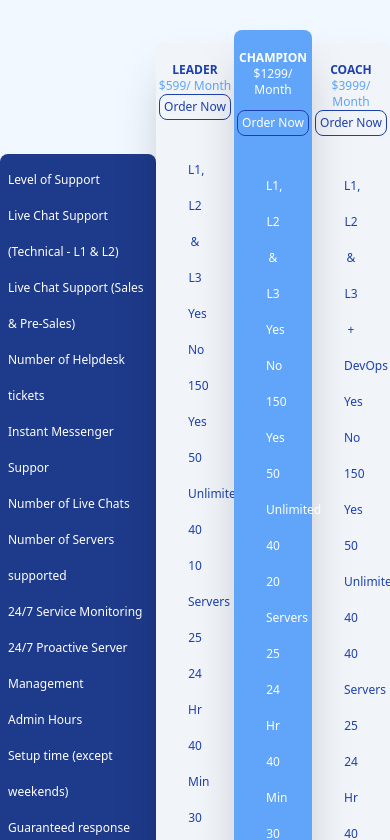
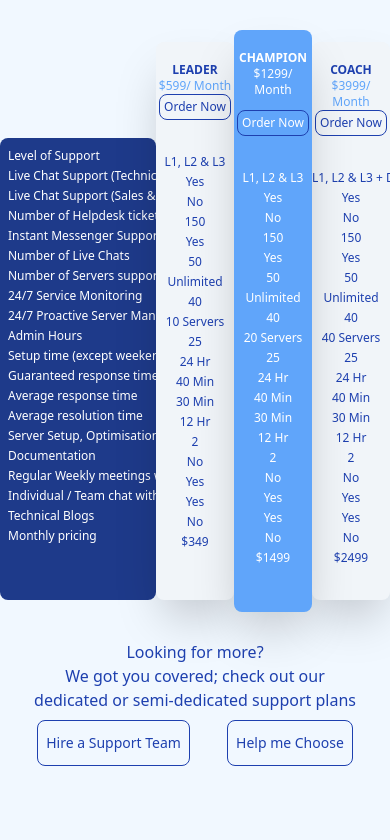
Before and after one commit to najeeb37/SupportSages, a Next.js app: page / in a window 390 px wide. Shown: the part 1966-2806 px from the top of the page. Built offline with nearby package versions, Linux system fonts and the light colour scheme.

Commit message:
making plan list responsive

```diff
--- a/src/app/layout.jsx
+++ b/src/app/layout.jsx
@@ -103,10 +103,10 @@ export default function RootLayout({ children }) {
 
                 {/* need to import Facebook Icons */}
                 <div className="grid grid-cols-4 text-white gap-2 font-bold text-lg">
-                  <a href="#"><Image src="/facebook.svg" width={21} height={21} /></a>
-                  <a href="#"><Image src="/messenger.svg" width={21} height={21} /></a>
-                  <a href="#"><Image src="/linkedin.svg" width={21} height={21} /></a>
-                  <a href="#"><Image src="/twitter.svg" width={21} height={21} /></a>
+                  <a href="#"><Image src="/facebook.svg" width={21} height={21} alt="facebook-logo"/></a>
+                  <a href="#"><Image src="/messenger.svg" width={21} height={21} alt="messenger-logo"/></a>
+                  <a href="#"><Image src="/linkedin.svg" width={21} height={21} alt="linkedin-logo"/></a>
+                  <a href="#"><Image src="/twitter.svg" width={21} height={21} alt="twitter-X-logo"/></a>
                 </div>
                 <button className="border border-green-400 font-medium text-green-400 py-1.5 px-1 rounded-lg hover:bg-slate-50"><span className="flex items-center me-3"><span className="flex w-2.5 h-2.5 bg-green-400 rounded-full me-1.5 flex-shrink-0 mx-3"></span>Live Chat</span></button>
               </div>
--- a/src/app/page.jsx
+++ b/src/app/page.jsx
@@ -109,8 +109,8 @@ export default function Home() {
 
 
       <section className="grid grid-cols-5 lg:mx-44 mb-10 lg:mb-20 text-xs lg:text-lg ">
-        <div className="col-span-2 bg-blue-900 rounded-lg mt-28 md:mt-36 lg:mt-32 ">
-          <ul className="text-white leading-9 p-2 lg:p-8">
+        <div className="col-span-2 bg-blue-900 rounded-lg mt-24 md:mt-36 lg:mt-32 ">
+          <ul className="text-white leading-5 md:leading-7 lg:leading-9 p-2 lg:p-8 whitespace-nowrap overflow-hidden">
             <li><a href="">Level of Support</a></li>
             <li><a href="">Live Chat Support (Technical - L1 & L2)</a></li>
             <li><a href="">Live Chat Support (Sales & Pre-Sales)</a></li>
@@ -139,7 +139,7 @@ export default function Home() {
           <h1 className="md:text-2xl font-bold">LEADER</h1>
           <p className="text-blue-400">$599/ Month</p>
           <button className="border border-blue-800 rounded-lg p-1 md:py-1 md:px-4 text-xs">Order Now</button>
-          <ul className=" leading-9 p-8 ">
+          <ul className="leading-5 md:leading-7 lg:leading-9 py-8 whitespace-nowrap overflow-hidden">
             <li><a href="">L1, L2 & L3</a></li>
             <li><a href="">Yes</a></li>
             <li><a href="">No</a></li>
@@ -169,7 +169,7 @@ export default function Home() {
 
             <button className="border border-blue-800 rounded-lg p-1 md:py-1 md:px-4 text-xs  ">Order Now</button>
 
-            <ul className=" leading-9 p-8">
+            <ul className="leading-5 md:leading-7 lg:leading-9 py-8 whitespace-nowrap overflow-hidden">
               <li><a href="">L1, L2 & L3</a></li>
               <li><a href="">Yes</a></li>
               <li><a href="">No</a></li>
@@ -199,7 +199,7 @@ export default function Home() {
 
           <button className="border border-blue-800 rounded-lg p-1 md:py-1 md:px-4 text-xs">Order Now</button>
 
-          <ul className="leading-9 p-8">
+          <ul className="leading-5 md:leading-7 lg:leading-9 py-8 whitespace-nowrap overflow-hidden">
             <li><a href="#">L1, L2 & L3 + DevOps</a></li>
             <li><a href="#">Yes</a></li>
             <li><a href="#">No</a></li>
```
